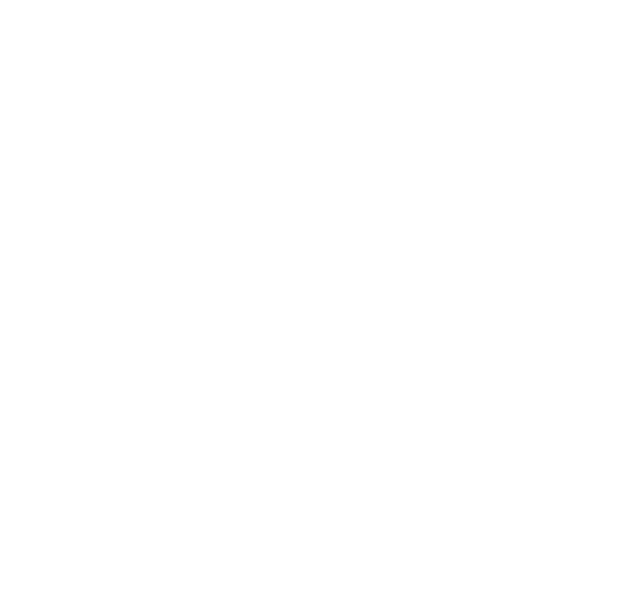
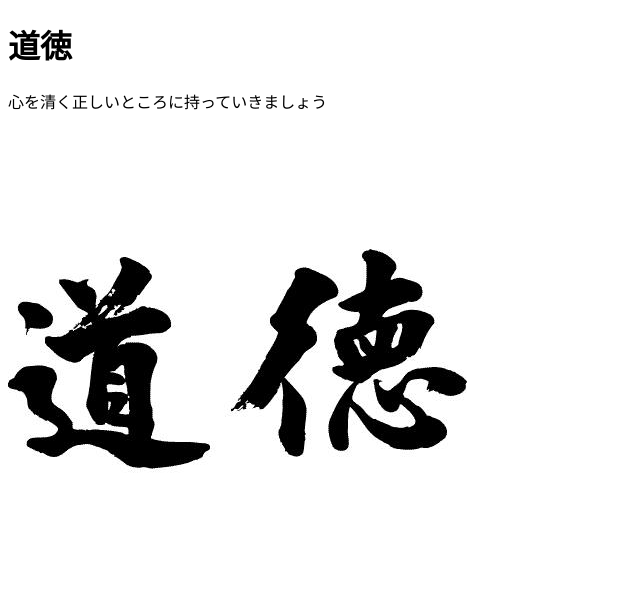
Before and after one commit to gai-manji/coruse-introduction, a plain HTML site: page subjectA.html in a window 1280 px wide. Shown: the whole page, without its empty margins (0-640 px from the left). Drawn offline with Linux system fonts and the light colour scheme.

```diff
--- a/subjectA.html
+++ b/subjectA.html
@@ -6,8 +6,8 @@
     <title>道徳</title>
 </head>
 <body>
-    <h1></h1>
-    <p></p>
-    <img src="" alt="">
+    <h1>道徳</h1>
+    <p>心を清く正しいところに持っていきましょう</p>
+    <img src="img/t-time_tl-kanji-ta-doutoku-yoko.jpg" alt="uto">
 </body>
 </html>
```
